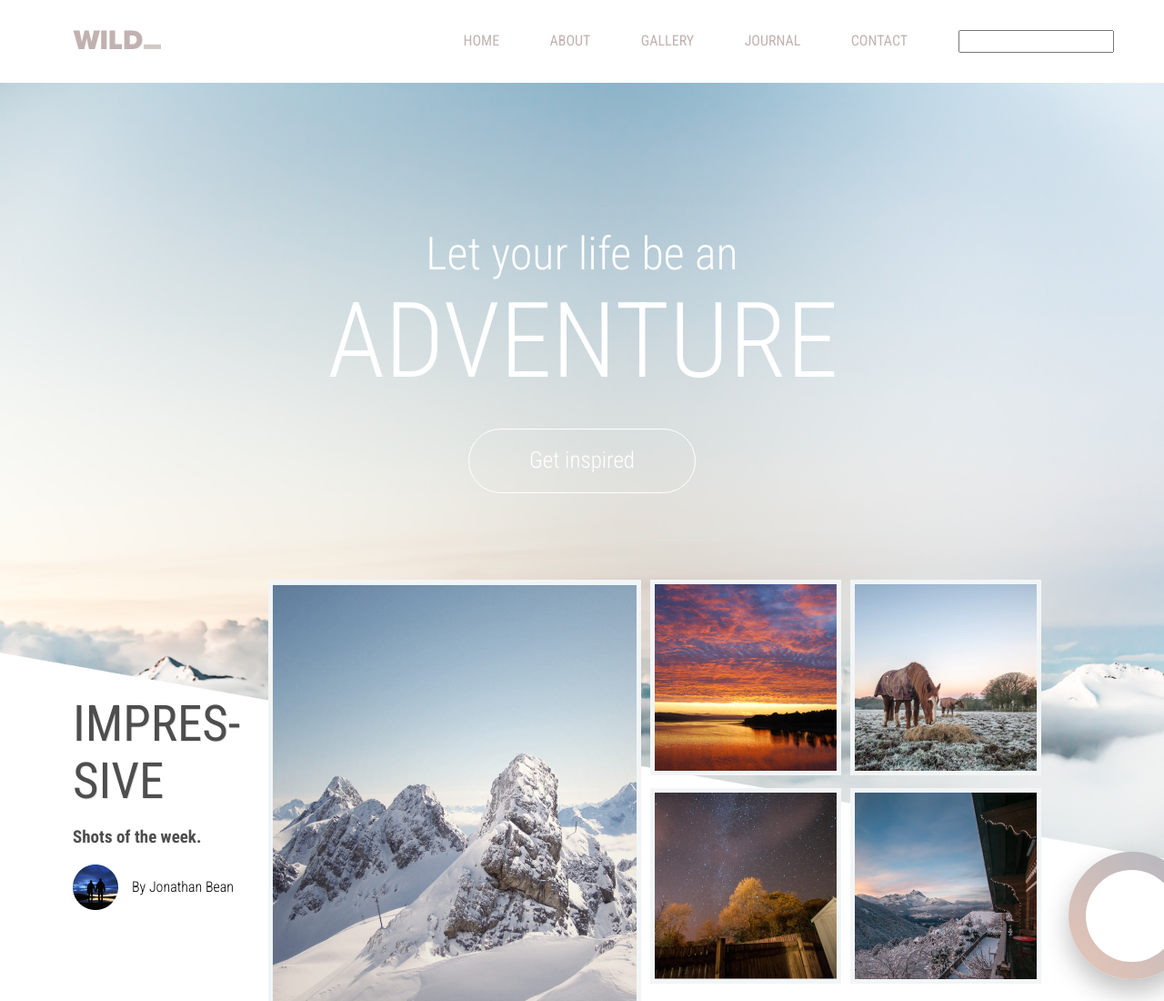
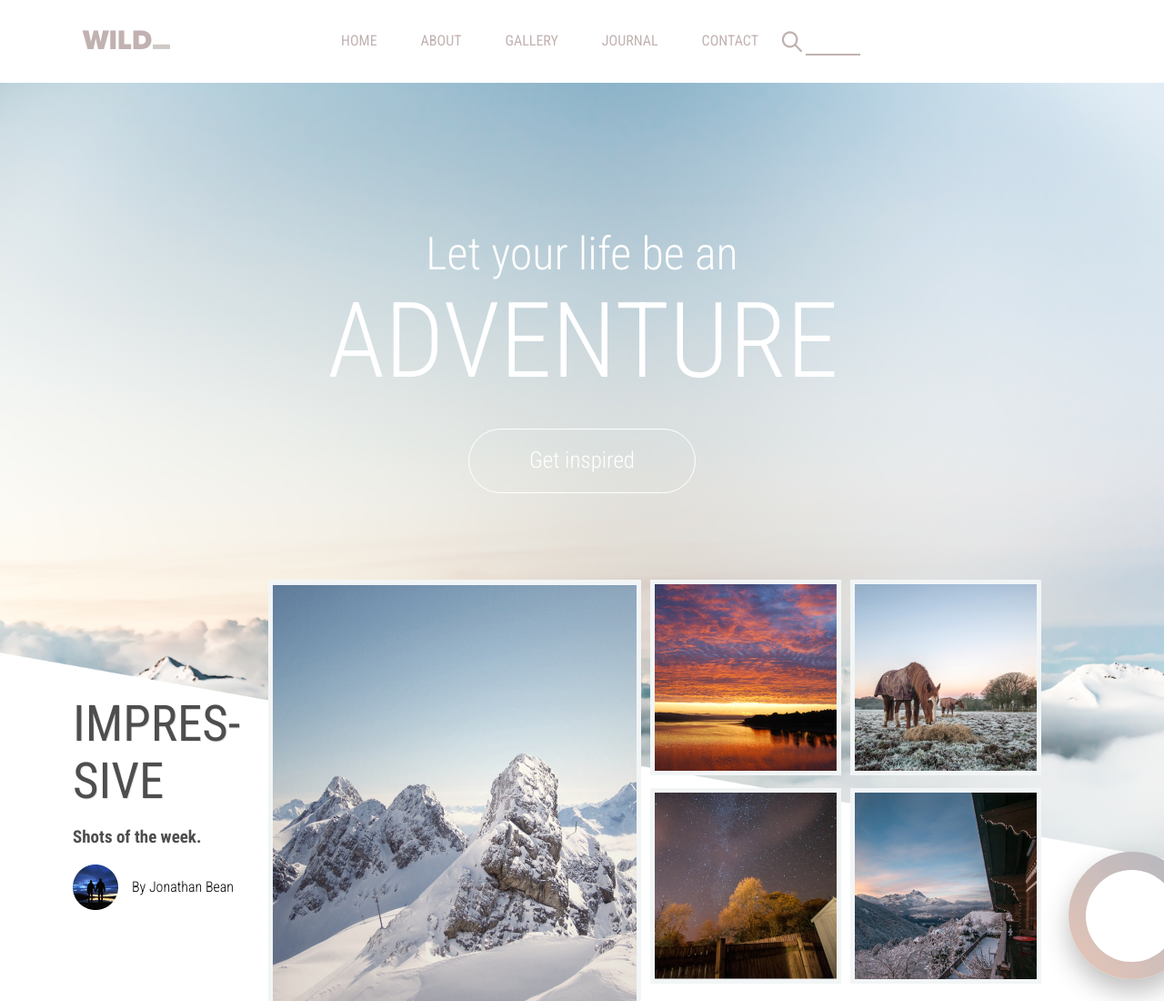
Before and after one commit to katyakaterina/Wild-Adventure, a website: page index.html in a window 1280 px wide. Shown: the top 1100 px of the page at 91% size. Drawn offline with nearby package versions, Linux system fonts and the light colour scheme; files that its build step writes are made by us from their sources.

Commit message:
Обновлены пакеты сборки, добавлен поиск, немного уменьшены размеры меню

```diff
--- a/index.html
+++ b/index.html
@@ -47,9 +47,10 @@
                         <a class="menu__link" href="#">Contact</a>
                     </li>
                     <li class="menu__item">
-                        <form class="menu__form">
-                            <input class="menu__search" type="search">
-                            <label class="menu__label"></label>
+                        <form class="form" action="" method="get">
+                            <input class="form__input" type="search" id="search">
+                            <label class="form__label" for="search"></label>
+                            <button class="form__s-btn" type="submit"></button>
                         </form>
                     </li>
                 </ul>
--- a/package.json
+++ b/package.json
@@ -4,8 +4,8 @@
   "description": "Верстка тестового задания",
   "main": "gulpfile.js",
   "dependencies": {
-    "autoprefixer": "^8.2.0",
-    "browser-sync": "^2.23.6",
+    "autoprefixer": "^8.4.1",
+    "browser-sync": "^2.23.7",
     "gulp": "^3.9.1",
     "gulp-csso": "^3.0.1",
     "gulp-rename": "^1.2.2",
--- a/src/style/_variables.scss
+++ b/src/style/_variables.scss
@@ -2,3 +2,4 @@ $white: #fff;
 $menuLink: #C1B2B1;
 $title: #4E4E4E;
 $linkColor: #98B8F6;
+$visionTitle: #518DA3;
--- a/src/style/header/header.scss
+++ b/src/style/header/header.scss
@@ -7,13 +7,14 @@ header{
     margin: 0 auto;
 
     &__list{
-        width: 1200px;
+        width: 970px;
         height: 91px;
         background-color: #ffff;
         display: flex;
         justify-content: space-around;
         align-items: center;
         margin: 0;
+        // padding: 0;
     }
     &__logo{
         flex-grow: 6;
@@ -24,5 +25,48 @@ header{
     &__link{
         text-transform: uppercase;
         color: $menuLink;
+        padding: 10px;
     }
+
 }
+.form{
+    position: relative;
+    width: 150px;
+    height: 30px;
+    margin: 0 auto;
+
+    &__input{
+        position: absolute;
+        height: 30px;
+        width: 0;
+        padding: 0 30px 0 30px;
+        border: none;
+        border-bottom: 2px solid $menuLink;
+        transition: .3s cubic-bezier(0, 0.8, 0, 1);
+        z-index: 3;
+        top: 0;
+        left: 0;
+        outline: none;
+    }
+    &__input:focus{
+        width: 300px;
+        border-bottom: 2px solid $menuLink;
+        top: 0;
+        z-index: 2;
+       }
+       &__label{
+           display: none;
+       }
+    &__s-btn{
+        position: absolute;
+        background:  url('/src/img/search.png') no-repeat center;
+        border: none;
+        width: 30px;
+        height: 30px;
+        top: 0;
+        left: -30px;
+        cursor: pointer;
+    }
+
+
+}
```
Also changed, not shown: src/img/search.png (added), 1 other file.
